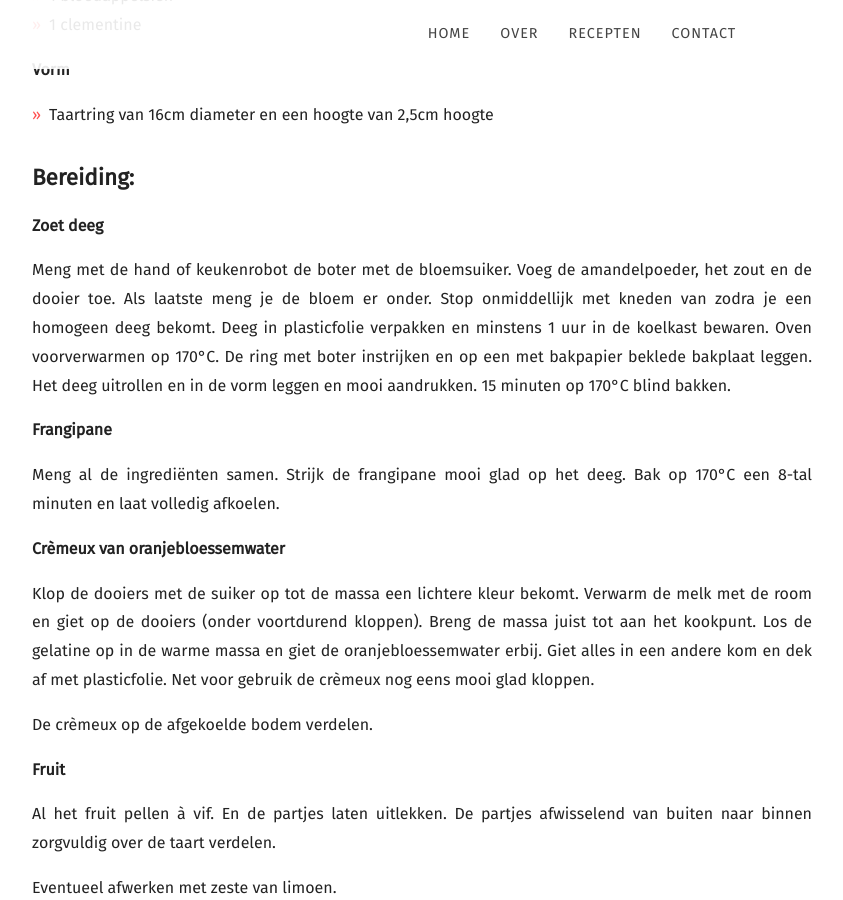
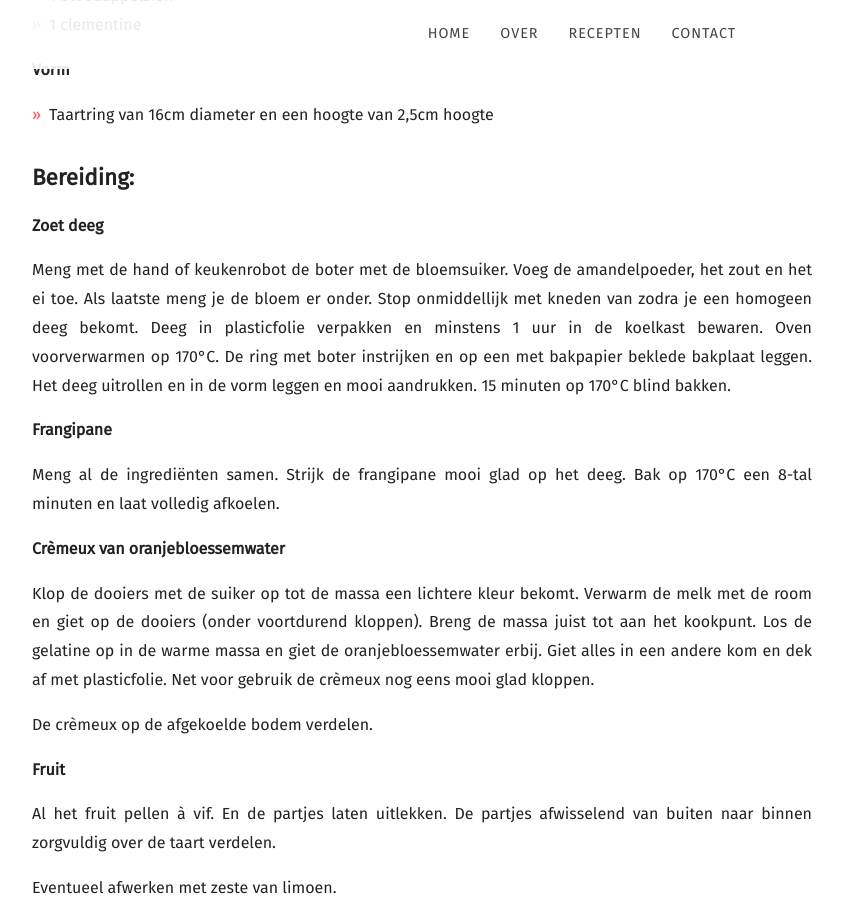
Before and after one commit to fabilicious/fabilicious.github.io, a Jekyll site: the page built from _posts/2019-02-24-Tarte_aux_agrumes.md, in a window 1280 px wide and 900 px high, scrolled down 2199 px. Shown: the whole window, without its empty margins (58-901 px from the left). Built offline with Jekyll 4.4.1, drawn with Linux system fonts in a browser that asks for light colours; nearby versions of some CDN libraries; some web fonts are replaced.

Commit message:
Update 2019-02-24-Tarte_aux_agrumes.md

```diff
--- a/_posts/2019-02-24-Tarte_aux_agrumes.md
+++ b/_posts/2019-02-24-Tarte_aux_agrumes.md
@@ -48,7 +48,7 @@ Deze tarte aux agrumes kan je het hele jaar door maken, gebruikmakend van de op
 **Zoet deeg**
 
 Meng met de hand of keukenrobot de boter met de bloemsuiker.
-Voeg de amandelpoeder, het zout en de dooier toe. Als laatste meng je de bloem er onder.
+Voeg de amandelpoeder, het zout en het ei toe. Als laatste meng je de bloem er onder.
 Stop onmiddellijk met kneden van zodra je een homogeen deeg bekomt.
 Deeg in plasticfolie verpakken en minstens 1 uur in de koelkast bewaren.
 Oven voorverwarmen op 170°C.
```
